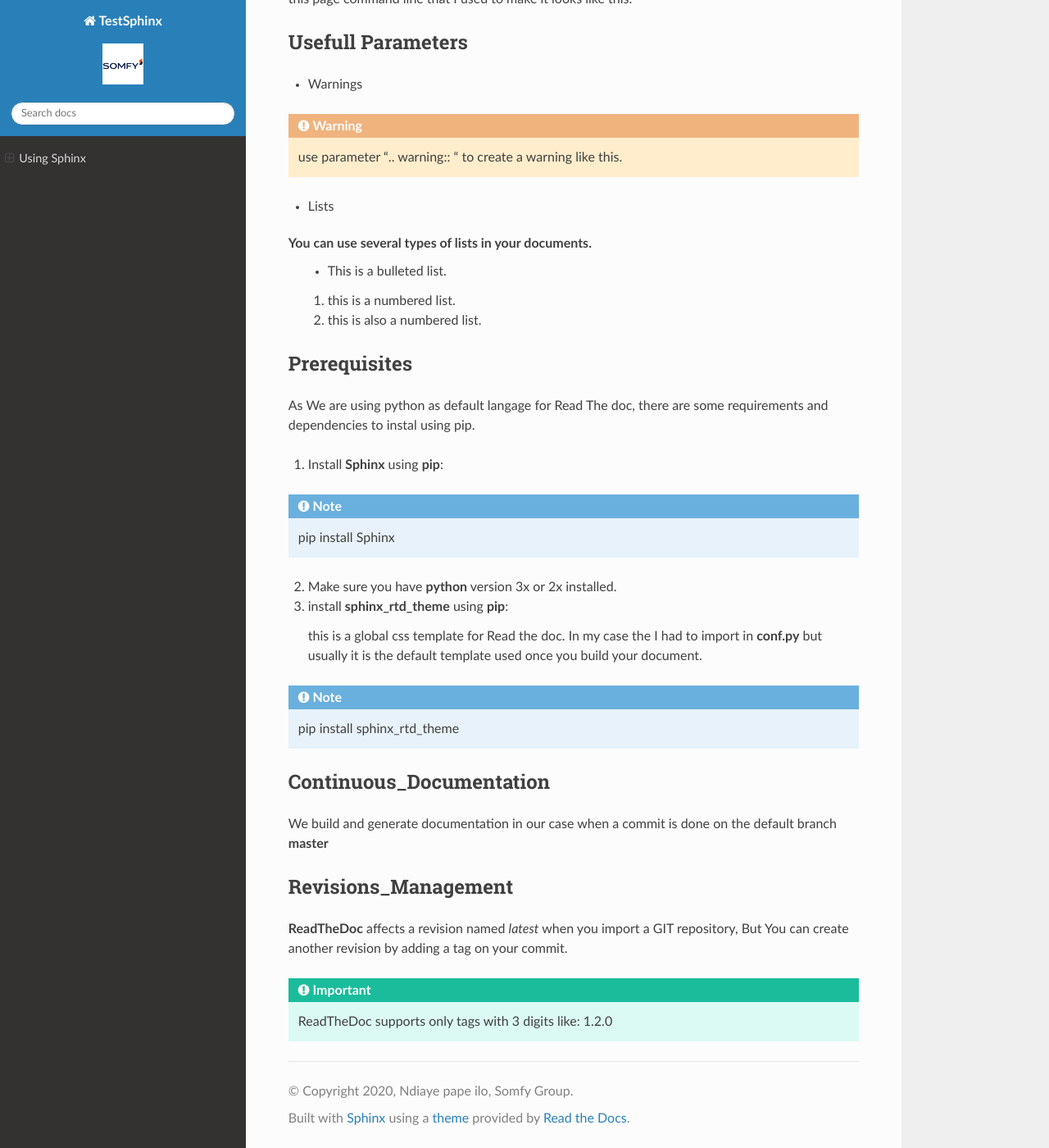
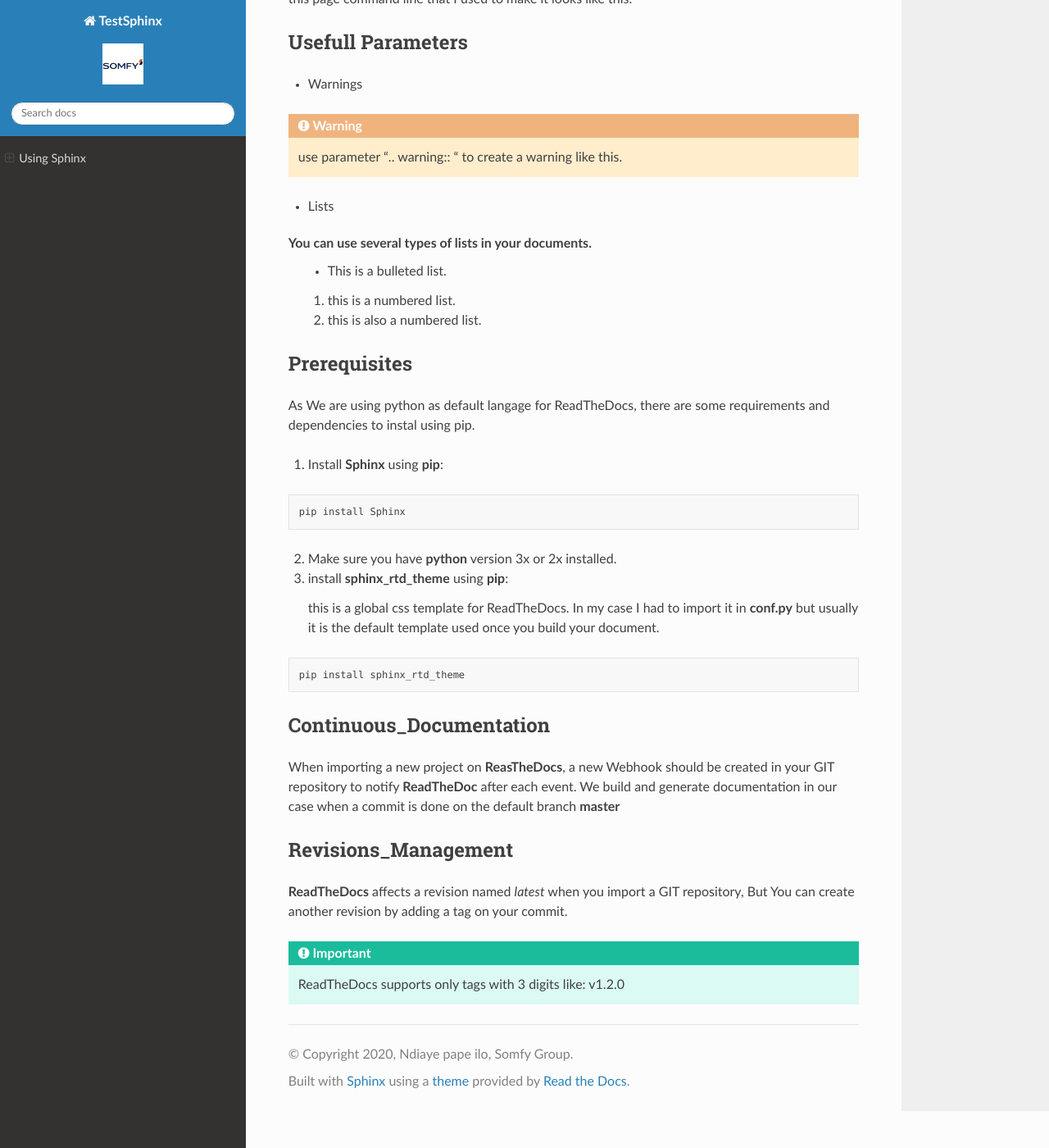
Before and after one commit to ndiapa01/ReadTheDoc, a Sphinx documentation site: the page built from docs/source/index.rst, in a window 1280 px wide and 1400 px high, scrolled down 325 px. Shown: the whole window at 82% size. Built offline with Sphinx 7.4.7 and the Read the Docs theme 2.0.0, drawn with Linux system fonts in a browser that asks for light colours.

Commit message:
test tags and versionning

```diff
--- a/docs/source/index.rst
+++ b/docs/source/index.rst
@@ -37,29 +37,32 @@ You can use several types of lists in your documents.
 
 Prerequisites
 =============
-As We are using python as default langage for Read The doc, there are some requirements and dependencies to instal using pip.
+As We are using python as default langage for ReadTheDocs, there are some requirements and dependencies to instal using pip.
 
 1. Install **Sphinx** using **pip**:
 
-.. note::
+.. code-block:: python
+
    pip install Sphinx
 2. Make sure you have **python** version 3x or 2x installed.
 
 #. install **sphinx_rtd_theme** using **pip**:
 
-   this is a global css template for Read the doc. In my case the I had to import in **conf.py** but usually it is the default template used once you build your document.
+   this is a global css template for ReadTheDocs. In my case I had to import it in **conf.py** but usually it is the default template used once you build your document.
 
-.. note::
+.. code-block:: python
+
    pip install sphinx_rtd_theme
 
 Continuous_Documentation
 ========================
+When importing a new project on **ReasTheDocs**, a new Webhook should be created in your GIT repository to notify **ReadTheDoc** after each event.
 We build and generate documentation in our case when a commit is done on the default branch **master**
 
 
 Revisions_Management
 ====================
-**ReadTheDoc** affects a revision named *latest* when you import a GIT repository, But You can create another revision by adding a tag on your commit.
+**ReadTheDocs** affects a revision named *latest* when you import a GIT repository, But You can create another revision by adding a tag on your commit.
 
 .. important::
-   ReadTheDoc supports only tags with 3 digits like: 1.2.0
+   ReadTheDocs supports only tags with 3 digits like: v1.2.0
```
Also changed, not shown: 7 other files.
